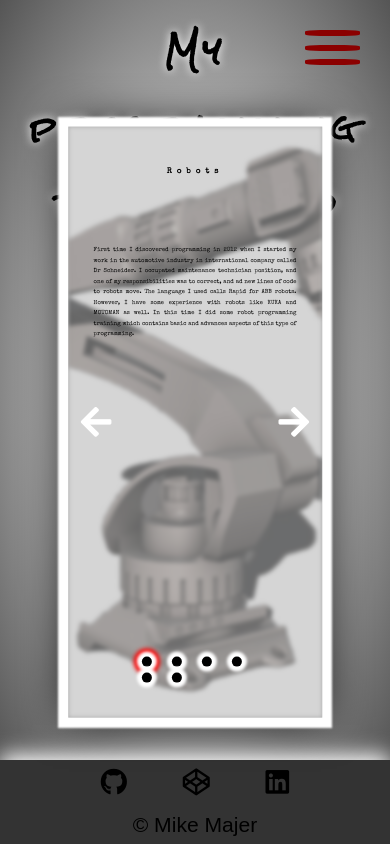
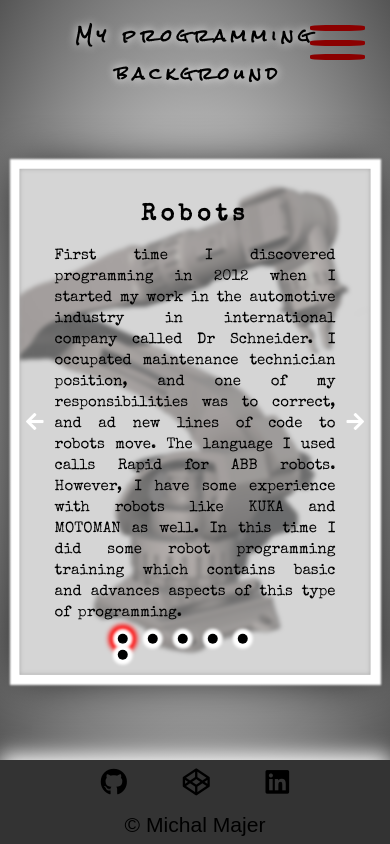
Before and after one commit to MikeMajer/Portfolio_website_developer_version, a React (Create React App) app: page /experience in a window 390 px wide. Built offline with nearby package versions, Linux system fonts and the light colour scheme.

Commit message:
Media queries part II

```diff
--- a/src/layout/Footer.js
+++ b/src/layout/Footer.js
@@ -5,11 +5,11 @@ const Footer = () => {
     return (
         <div className="footerWrapper">
             <div className="social">
-                <a href="https://github.com/"><i className="fab fa-github"></i></a>
-                <a href="https://codepen.io/"><i className="fab fa-codepen"></i></a>
-                <a href="https://au.linkedin.com/"><i className="fab fa-linkedin"></i></a>
+                <a href="https://github.com/MikeMajer/"><i className="fab fa-github"></i></a>
+                <a href="https://codepen.io/Code_Mike/"><i className="fab fa-codepen"></i></a>
+                <a href="https://www.linkedin.com/in/michal-majer-90656515b/"><i className="fab fa-linkedin"></i></a>
             </div>
-            <div className="copyRight">&copy; Mike Majer </div>
+            <div className="copyRight">&copy; Michal Majer </div>
         </div>
     );
 }
--- a/src/pages/Contact.js
+++ b/src/pages/Contact.js
@@ -10,6 +10,7 @@ class Contact extends React.Component {
 
     handleSubmit = (e) => {
         e.preventDefault()
+        alert("Sorry for any inconvenience, form is under constraction at the moment. Please conatact in majer.michal@outlook.com or through my Liknedin page.")
         this.setState({
             value: "",
             isEmpty: true
--- a/src/pages/Experience.js
+++ b/src/pages/Experience.js
@@ -22,7 +22,7 @@ class Experience extends React.Component {
 
   content = [
 
-    "First time I discovered programming in 2012 when I started my work in the automotive industry in international company called Dr Schneider. I occupated maintenance technician position, and one of my responsibilities was to correct, and ad new lines of code to robots move.  The language I used calls Rapid for ABB robots. However, I have some experience with robots like KUKA and MOTOMAN as well. In this time I did some robot programming training which contains basic and advances aspects of this type of programming.",
+    "First time I discovered programming in 2012 when I started my work in the automotive industry in international company called Dr Schneider. I occupated maintenance technician position, and one of my responsibilities was to correct, and ad new lines of code to robots move. The language I used calls Rapid for ABB robots. However, I have some experience with robots like KUKA and MOTOMAN as well. In this time I did some robot programming training which contains basic and advances aspects of this type of programming.",
 
     "The same profession enabled me to learn something about the visions systems like (Keyence, Balluff or Cognex), which we used to detect different parts of products. In this case, I have used simple conditional statements. It was an excellent opportunity to see how graphics and code can work together.",
 
--- a/src/styles/About.css
+++ b/src/styles/About.css
@@ -20,6 +20,7 @@ div.text{
   transform: perspective(400px) rotateY(15deg);
   text-align: justify;
   text-justify:inter-word ;
+  word-wrap: break-word;
   overflow: hidden;
   background-color: rgba(200, 200, 200, 0.3);
 }
--- a/src/styles/Experience.css
+++ b/src/styles/Experience.css
@@ -1,14 +1,14 @@
-.resume h1{
+div.resume h1{
   padding: 1.5vh 0 ;
   text-align: center;
   letter-spacing: 5px;
 }
 
-.resume h1 span {
+div.resume h1 span {
   margin-left: 8px;
 }
 
-.slider{
+header.slider{
   width: 65vw;
   height: 70vh;
   position: absolute;
@@ -19,11 +19,13 @@ box-shadow: 0 0 2px 10px white, 0 0 45px black;
   background-color:#aaa;
   font-family: 'Special Elite', sans-serif;
   text-align: justify;
-text-justify: inter-word;
+  text-justify: inter-character;
+  word-wrap: break-all;
+  word-spacing: 3px;
   overflow: hidden;
 }
 
-.slider .backImg{
+header.slider .backImg{
   height: 100%;
   width:100%;
   filter: blur(2px);
@@ -32,7 +34,7 @@ overflow: hidden;
   background-size: cover;
 }
 
-.slider h2{
+header.slider h2{
   position: absolute;
   top:7%;
   left:50%;
@@ -41,17 +43,17 @@ overflow: hidden;
   letter-spacing: 5px;
 }
 
-.slider p {
+header.slider p {
   position: absolute;
-  top:20%;
+  top:17%;
   left:50%;
   transform: translateX(-50%);
   font-size: 1.5vw;
-  line-height:1.8;
+  line-height:1.7;
   width:80%;
 }
 
-.slider button{
+header.slider button{
   position: absolute;
   top:50%;
   transform: translateY(-50%);
@@ -61,33 +63,33 @@ overflow: hidden;
   cursor: pointer;
 }
 
-.slider button i {
+header.slider button i {
   color: white;
   font-size: 35px;
   transition: .2s linear;
 }
 
-  .slider button i:hover{
+header.slider button i:hover{
   color: red;
   font-size: 38px;
 }
 
-.slider button:nth-of-type(1){
+header.slider button:nth-of-type(1){
   left:1%;
 
 }
-.slider button:nth-of-type(2){
+header.slider button:nth-of-type(2){
   right:1%;
 }
 
-.slider .dots {
+header.slider .dots {
   position: absolute;
   bottom:5%;
   left: 50%;
   transform: translateX(-50%);
 }
 
-.slider .dots span{
+header.slider .dots span{
   display: inline-block;
   width: 10px;
   height: 10px;
@@ -97,6 +99,315 @@ overflow: hidden;
   box-shadow: 0 0 3px 5px white;
 }
 
-.slider .dots span.activeDot{
+header.slider .dots span.activeDot{
   box-shadow: 0 0 3px 5px white, 0 0 4px 8px red;
 }
+
+
+/*------------------------ Media Queries--------------------------- */
+
+@media(max-width: 846px){
+
+div.resume h1{
+  padding: 5px 0 ;
+  font-size: 25px;
+}
+
+header.slider{
+  width: 85vw;
+  height: 60vh;
+}
+
+header.slider h2{
+  width: 100%;
+  text-align: center;
+  font-size: 17px;
+}
+
+header.slider p {
+  top:20%;
+  font-size: 14px;
+  line-height:1.5;
+}
+
+header.slider .dots span{
+  width: 8px;
+  height: 8px;
+  margin: 0 15px;
+}
+
+header.slider .dots span.activeDot{
+  box-shadow: 0 0 2px 4px white, 0 0 4px 8px red;
+}
+}
+
+
+@media(max-width: 812px){
+
+div.resume h1{
+  font-size: 23px;
+}
+
+header.slider p {
+  top:18%;
+  font-size: 13px;
+}
+}
+
+
+@media(max-width: 667px){
+
+div.resume h1{
+  padding: 10px 0 ;
+  font-size: 18px;
+}
+
+header.slider p {
+  font-size: 12px;
+}
+}
+
+
+@media(max-width: 570px){
+
+div.resume h1{
+  font-size: 14px;
+}
+
+header.slider p {
+  font-size: 10px;
+}
+
+header.slider button i {
+  color: white;
+  font-size: 20px;
+  transition: .2s linear;
+}
+
+header.slider button i:hover{
+  color: red;
+  font-size: 23px;
+}
+
+header.slider .dots span{
+  width: 7px;
+  height: 7px;
+  margin: 0 8px;
+}
+}
+
+
+@media(max-width: 480px){
+
+div.resume h1{
+  font-size: 10px;
+}
+
+header.slider p {
+  font-size: 9px;
+}
+
+header.slider .dots span{
+  margin: 0 10px;
+}
+}
+
+
+@media(orientation: portrait) and (max-width: 1024px){
+
+div.resume h1{
+  padding: 45px 0 ;
+  font-size: 35px;
+}
+
+header.slider{
+  width: 90vw;
+}
+
+header.slider h2{
+  width: 100%;
+  text-align: center;
+  font-size: 45px;
+}
+
+header.slider p {
+  top:15%;
+  font-size: 34px;
+  line-height:1.5;
+}
+
+header.slider .dots span{
+  width: 18px;
+  height: 18px;
+  margin: 0 20px;
+}
+
+header.slider .dots span.activeDot{
+  box-shadow: 0 0 3px 5px white, 0 0 5px 10px red;
+}
+}
+
+
+@media(orientation: portrait) and (max-width: 768px){
+
+div.resume h1{
+  padding: 48px 0 ;
+  font-size: 27px;
+}
+
+header.slider h2{
+  font-size: 40px;
+}
+
+header.slider p {
+  top:18%;
+  font-size: 25px;
+}
+
+header.slider .dots {
+  bottom:3%;
+}
+
+header.slider .dots span{
+  width: 15px;
+  height: 15px;
+  margin: 0 20px;
+}
+}
+
+
+@media(orientation: portrait) and (max-width: 414px){
+
+div.resume h1{
+  padding: 17px 0 ;
+  font-size: 16px;
+}
+
+header.slider{
+  width: 90vw;
+}
+
+header.slider h2{
+  font-size: 23px;
+}
+
+header.slider p {
+  top:15%;
+  font-size: 15px;
+  line-height: 1.4;
+}
+
+header.slider button i {
+  color: white;
+  font-size: 20px;
+}
+
+header.slider button i:hover{
+  color: red;
+  font-size: 23px;
+}
+
+header.slider button:nth-of-type(1){
+  left:-1%;
+
+}
+header.slider button:nth-of-type(2){
+  right:-1%;
+}
+
+header.slider .dots {
+  bottom:2%;
+}
+
+header.slider .dots span{
+  width: 10px;
+  height: 10px;
+  margin: 0 10px;
+}
+
+header.slider .dots span.activeDot{
+  box-shadow: 0 0 3px 5px white, 0 0 5px 9px red;
+}
+}
+
+
+@media(orientation: portrait) and (max-width: 414px) and (max-height: 736px) {
+
+  header.slider p {
+    font-size: 15px;
+  }
+}
+
+
+@media(orientation: portrait) and (max-width: 375px){
+
+  div.resume h1{
+    padding: 12px 0 ;
+    font-size: 14px;
+  }
+
+  header.slider h2{
+    font-size: 23px;
+  }
+
+  header.slider p {
+    top:16%;
+    font-size: 14px;
+    line-height: 1.2;
+  }
+
+  header.slider .dots span{
+    width: 8px;
+    height: 8px;
+  }
+
+  header.slider .dots span.activeDot{
+    box-shadow: 0 0 3px 5px white, 0 0 3px 8px red;
+  }
+  }
+
+
+  @media(orientation: portrait) and (max-width: 360px){
+
+    header.slider h2{
+      font-size: 17px;
+    }
+
+    header.slider p {
+      top:14%;
+      font-size: 14px;
+    }
+
+    header.slider .dots span{
+      width: 7px;
+      height: 7px;
+    }
+    }
+
+
+  @media(orientation: portrait) and (max-width: 320px){
+
+    div.resume h1{
+      padding: 8px 0 ;
+      font-size: 11px;
+    }
+
+    header.slider h2{
+      font-size: 14px;
+    }
+
+    header.slider p {
+      top:16%;
+      font-size: 11px;
+    }
+
+    header.slider .dots span{
+      width: 5px;
+      height: 5px;
+      margin: 0 8px;
+    }
+
+    header.slider .dots span.activeDot{
+      box-shadow: 0 0 2px 2px white, 0 0 2px 4px red;
+    }
+    }
--- a/src/styles/Footer.css
+++ b/src/styles/Footer.css
@@ -11,7 +11,6 @@ div.social {
   width: 300px;
   display: flex;
   justify-content: space-evenly;
-
 }
 
 div.social i{
@@ -22,7 +21,6 @@ div.social i{
 
 div.social i:hover {
   color:#888;
-
 }
 
 div.copyRight{
@@ -37,10 +35,22 @@ div.copyRight{
 @media(orientation: landscape) and (max-width: 846px){
 
 div.social i{
-    font-size: 6vh;
+  font-size: 6vh;
   }
 
 div.copyRight{
-  font-size: 4.5vh;
+  font-size: 4vh;
 }
 }
+
+
+@media(orientation: landscape) and (max-width: 600px){
+
+div.social i{
+  font-size: 5.4vh;
+  }
+
+div.copyRight{
+  font-size: 2.9vh;
+}
+}
--- a/src/styles/Home.css
+++ b/src/styles/Home.css
@@ -189,8 +189,8 @@ transform: scale(0);
     }
 
     div.brush{
-        bottom: -1%;
-        width: 450px;
+        bottom: 5%;
+        width: 560px;
     }
 }
 
--- a/src/styles/Navigation.css
+++ b/src/styles/Navigation.css
@@ -6,8 +6,8 @@
 
 .burger {
     position: fixed;
-    top: 30px;
-    right: 30px;
+    top: 25px;
+    right: 25px;
     width: 55px;
     height: 35px;
     cursor: pointer;
```
Also changed, not shown: src/styles/Contact.css (indentation only). Lines whose indentation alone changed are shown as unchanged.
